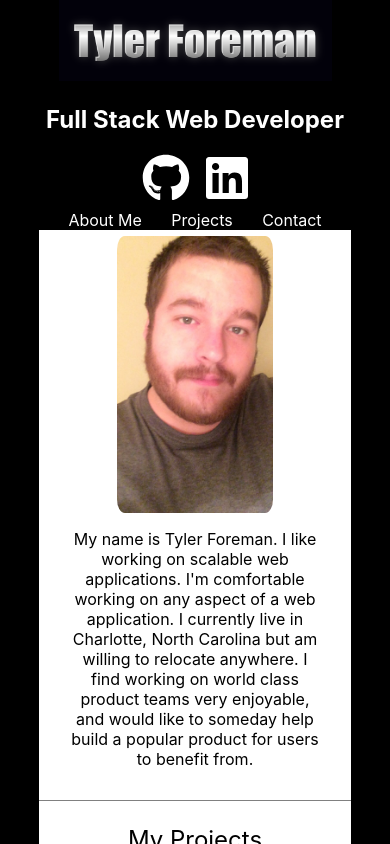
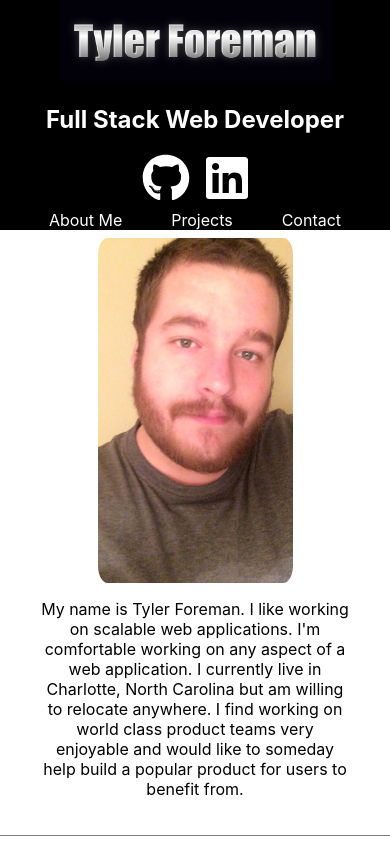
Before and after one commit to tjforeman/Portfolio1, a React (Create React App) app in the folder client/: page / in a window 390 px wide. Shown: the top 844 px of the page. Built offline with nearby package versions, Linux system fonts and the light colour scheme.

Commit message:
fixed mobile styles

```diff
--- a/client/src/Components/Banner.js
+++ b/client/src/Components/Banner.js
@@ -7,7 +7,7 @@ const Banner = () => {
 return(
     <div className = 'banner-container' >
         <div className = 'about'>
-             <p name="about-me" >My name is Tyler Foreman. I like working on scalable web applications. I'm comfortable working on any aspect of a web application. I currently live in Charlotte, North Carolina but am willing to relocate anywhere. I find working on world class product teams very enjoyable, and would like to someday help build a popular product for users to benefit from. </p>
+             <p name="about-me" >My name is Tyler Foreman. I like working on scalable web applications. I'm comfortable working on any aspect of a web application. I currently live in Charlotte, North Carolina but am willing to relocate anywhere. I find working on world class product teams very enjoyable and would like to someday help build a popular product for users to benefit from. </p>
 
         <img className='profile-pic' src={require('../img/profle_pic.jpg')}  />
         </div>
--- a/client/src/styles/App.scss
+++ b/client/src/styles/App.scss
@@ -2,6 +2,7 @@
   text-align: center;
   background-color: black;
   color:white;
+  margin-bottom:5%;
 .logo{
   @media (max-width:800px){
     width:70%;
@@ -37,4 +38,9 @@
   background-color:white;
   width:80%;
   margin-left:10%;
+  @media (max-width:800px){
+    width:100%;
+    margin-left:0;
+
 }
+}
```
